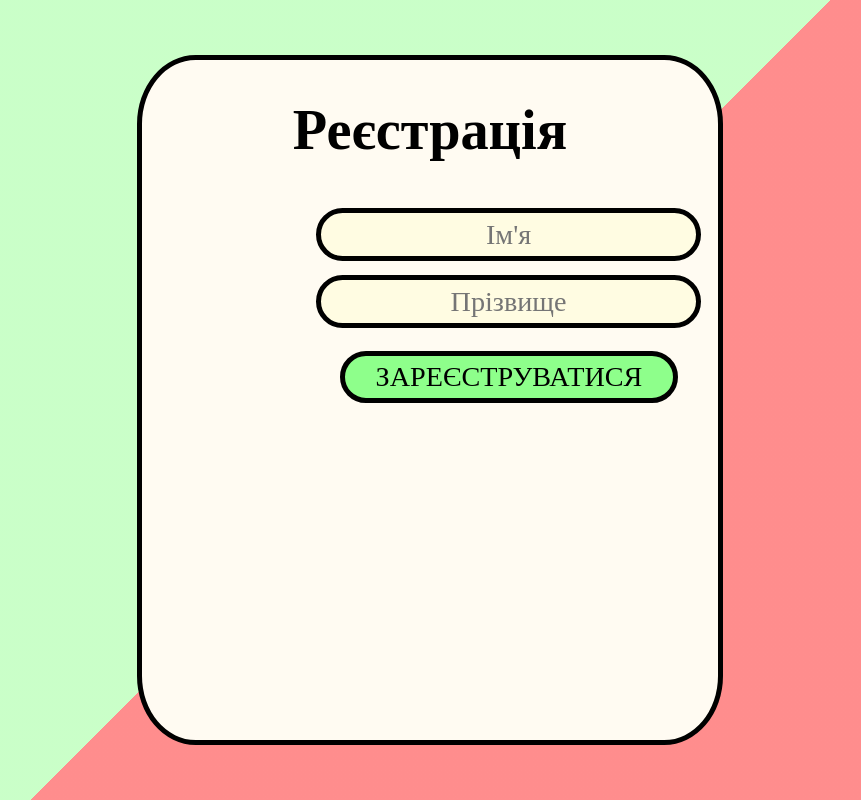
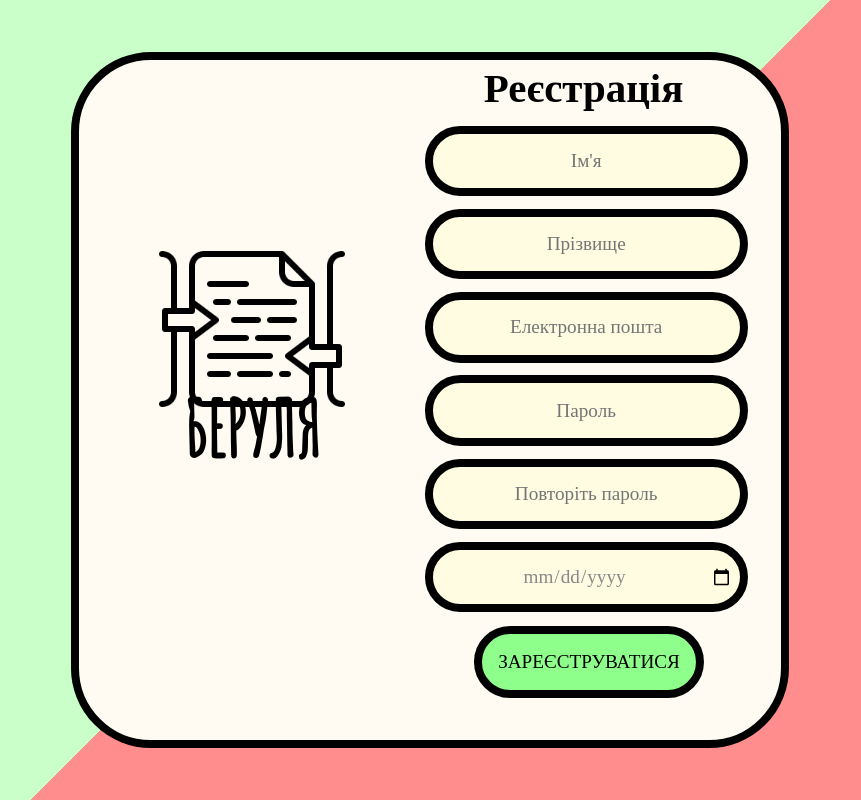
Before and after one commit to slipenk/FileComparator, a React (Create React App) app in the folder filecomparator-front/: page / in a window 1280 px wide. Shown: the whole page, without its empty margins (210-1071 px from the left). Built offline with nearby package versions, Linux system fonts and the light colour scheme; a web font is replaced by a local one.

Commit message:
Work with CSS

```diff
--- a/filecomparator-front/src/components/UI/button/ButtonOwn.module.css
+++ b/filecomparator-front/src/components/UI/button/ButtonOwn.module.css
@@ -3,11 +3,12 @@
     padding: 1% 2%;
     margin: 1% 0;
     color: black;
-    font-size: 2.2vw;
+    font-size: 1.5vw;
     font-family: 'Kurale', serif;
     background: rgba(142, 255, 139, 47);;
-    border: 5px solid black;
+    border: 1vh solid black;
     cursor: pointer;
-    border-radius: 30px;
-    width: 63%;
+    border-radius: 10vh;
+    width: 18vw;
+    height: 9vh;
 }
--- a/filecomparator-front/src/components/UI/input/InputOwn.module.css
+++ b/filecomparator-front/src/components/UI/input/InputOwn.module.css
@@ -2,12 +2,13 @@
 .myInput {
     padding: 1% 2%;
     margin: 1% 0;
-    border: 5px solid black;
-    border-radius: 30px;
-    font-size: 2.2vw;
+    border: 1vh solid black;
+    border-radius: 10vh;
+    font-size: 1.5vw;
     font-family: 'Kurale', serif;
     text-align: center;
     color: #888888;
     background-color: #FFFCE2;
-    width: 63%;
+    width: 24vw;
+    height: 6vh;
 }
--- a/filecomparator-front/src/pages/Registration/Registration.jsx
+++ b/filecomparator-front/src/pages/Registration/Registration.jsx
@@ -2,13 +2,24 @@ import React from "react";
 import classes from './Registration.module.css';
 import InputOwn from "../../components/UI/input/InputOwn";
 import ButtonOwn from "../../components/UI/button/ButtonOwn";
+import Logo from "./Berulya.png";
 
 
 const Registration = () => {
     return (
         <div className={classes.RegistrationDiv}>
+            <div className={classes.flexDiv}>
+                <div className={classes.flexDivCol}>
+                    <div className={classes.BerulyaImg}>
+                         <img className={classes.ImageDiv} src={Logo} alt="БЕРУЛЯ"/>
+                    </div>
+                <div className={classes.HBer}>
+                    <h1>БЕРУЛЯ</h1>
+                </div>
+            </div>
+            <div>
             <form>
-                <div className={classes.container}>
+                <div>
                     <div className={classes.col_h}>
                         <h1>Реєстрація</h1>
                     </div>
@@ -18,12 +29,26 @@ const Registration = () => {
                     <div className={classes.col_input}>
                         <InputOwn type="text" placeholder="Прізвище"/>
                     </div>
-                        <div className={classes.col_input+ ' ' + classes.col_input_btn}>
+                    <div className={classes.col_input}>
+                        <InputOwn type="email" placeholder="Електронна пошта"/>
+                    </div>
+                    <div className={classes.col_input}>
+                        <InputOwn type="password" placeholder="Пароль"/>
+                    </div>
+                    <div className={classes.col_input}>
+                        <InputOwn type="password" placeholder="Повторіть пароль"/>
+                    </div>
+                    <div className={classes.col_input}>
+                        <InputOwn type="date" placeholder="Дата народження"/>
+                    </div>
+                    <div className={classes.col_input + ' ' + classes.col_input_btn}>
                         <ButtonOwn>ЗАРЕЄСТРУВАТИСЯ</ButtonOwn>
                     </div>
                 </div>
             </form>
             </div>
+            </div>
+        </div>
     );
 };
 
--- a/filecomparator-front/src/pages/Registration/Registration.module.css
+++ b/filecomparator-front/src/pages/Registration/Registration.module.css
@@ -1,39 +1,60 @@
 @import url('https://fonts.googleapis.com/css2?family=Kurale&display=swap');
+@import url('https://fonts.googleapis.com/css2?family=Amatic+SC&display=swap');
 .RegistrationDiv {
-    height: 85%;
-    width: 45%;
-    border-color: black;
-    border-width: 5px;
-    border-style: solid;
+    height: 85vh;
+    border: 1vh solid black;
     position: absolute;
     left: 50%;
     top: 50%;
     transform: translate(-50%, -50%);
     background-color: #FFFBF2;
-    border-radius: 10%;
-    font-size: 2.2vw;
+    border-radius: 10vh;
     font-family: 'Kurale', serif;
 }
-.container {
-
-}
-
 .col_h {
     display: flex;
     justify-content: center;
     align-items: center;
-    font-size: 2.2vw;
+    font-size: 1.6vw;
+    height: 7vh;
+    margin-right: 3vw;
 }
-
 .col_input {
     display: flex;
     justify-content: right;
-    margin-top: 0.5%;
-    margin-right: 3%;
+    margin-right: 2.6vw;
+    margin-top: 0.5vw;
 }
 .col_input_btn {
     display: flex;
     justify-content: right;
-    margin-top: 2%;
-    margin-right: 7%;
+    margin-top: 1vh;
+    margin-right: 6vw;
 }
+.HBer {
+    display: flex;
+    align-items: center;
+    justify-content: center;
+    font-family: 'Amatic SC', cursive;
+    font-size: 3vw;
+    margin-top: -12vh;
+}
+.BerulyaImg {
+    display: flex;
+    align-items: center;
+    justify-content: center;
+}
+.ImageDiv {
+    width: 15vw;
+    margin-right: 6vw;
+    margin-left: 6vw;
+}
+.flexDiv {
+    display: flex;
+    flex-direction: row;
+}
+.flexDivCol {
+    display: flex;
+    flex-direction: column;
+    justify-content: center;
+}
```
Also changed, not shown: filecomparator-front/src/pages/Registration/Berulya.png (added). Lines whose indentation alone changed are shown as unchanged.
